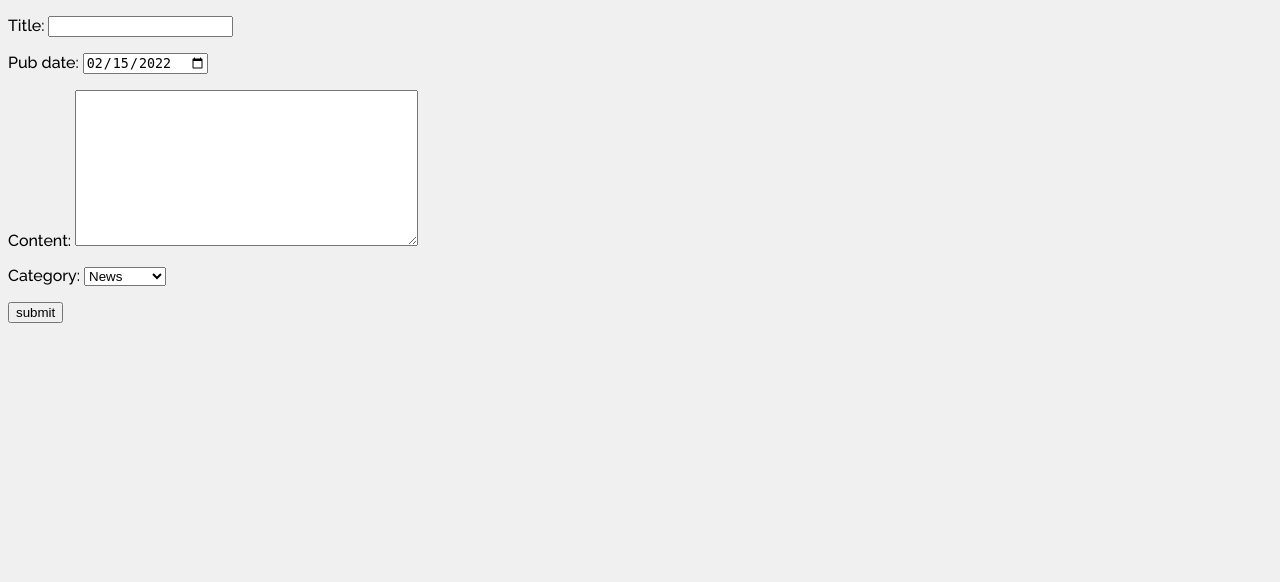
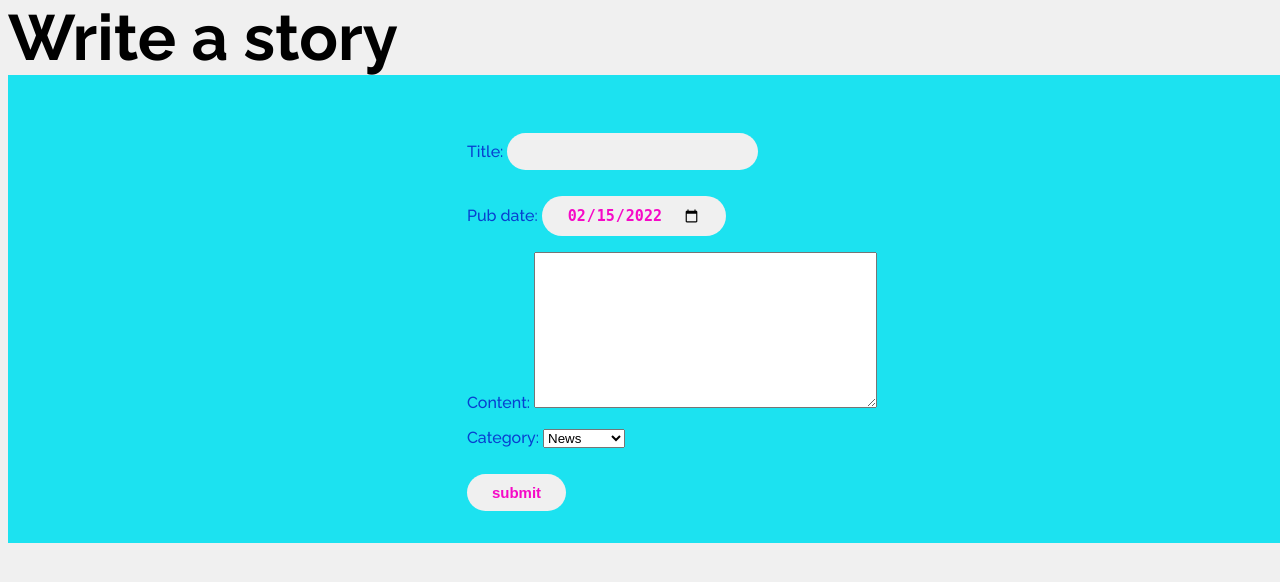
Before and after one commit to SheCodesAus/she-codes-django-news-project-mariapetra, a Django app: page /news/add-story/ in a window 1280 px wide; the page is wider, and only the part inside the window is pictured. Shown: the part 190-772 px from the top of that part. Run offline with Django 4.2, Linux system fonts and the light colour scheme; the visitor is signed in with stand-in values (Sample User, id 1); parts of the project's set-up code (start-up, migrations or seed data) failed here and were passed over.

Commit message:
style form

```diff
--- a/she_codes_news/news/models.py
+++ b/she_codes_news/news/models.py
@@ -1,6 +1,6 @@
+from datetime import datetime
 from django.contrib.auth import get_user_model
 from django.db import models
-
 
 class NewsStory(models.Model):
     title = models.CharField(max_length=200)
--- a/she_codes_news/news/templates/news/createStory.html
+++ b/she_codes_news/news/templates/news/createStory.html
@@ -1,11 +1,14 @@
 {% extends "base.html" %}
 
 {% block content %}
+<h1>Write a story</h1>
+<section class="form-section">
+    <form class="form-item" action="#" method="post">
+        {% csrf_token %}
+        {{ form.as_p }}
 
-<form action="" method="post">
-    {% csrf_token %}
-    {{ form.as_p }}
-    <input type="submit" value = "submit">
-</form>
+        <input class="form-button" type="submit" value ="submit">
+    </form>
+</section>
 
 {% endblock %}
--- a/she_codes_news/news/templates/news/storyCard.html
+++ b/she_codes_news/news/templates/news/storyCard.html
@@ -9,8 +9,9 @@
         <div class="story-card-text">
             <container class="container">
                 <h3>{{ story.title }}</h3>
-                <h4>{{ story.author }}</h4>
-                <h4>{{ story.pub_date }}</h4>
+                <h4>Written by: {{ story.author }}</h4>
+                <h4>Published on: {{ story.pub_date }}</h4>
+                <h4>Category: {{ story.category}}</h4>
 
                 {% if request.user.is_authenticated %}
                 <button class="story-button"><a href="{% url 'news:ammend' story.id %}">Edit this story</a></button>
--- a/she_codes_news/news/urls.py
+++ b/she_codes_news/news/urls.py
@@ -9,4 +9,5 @@ urlpatterns = [
     path('<int:pk>/delete', views.DeleteStoryView.as_view(), name='delete'),
     path('<int:pk>/ammend', views.AmmendStoryView.as_view(), name='ammend'),
     path('add-story/', views.AddStoryView.as_view(), name='newStory')
+    # path('category/', views.CategoryListView.as_view(), name='category')
 ]
--- a/she_codes_news/she_codes_news/settings.py
+++ b/she_codes_news/she_codes_news/settings.py
@@ -123,6 +123,8 @@ USE_TZ = True
 # https://docs.djangoproject.com/en/4.0/howto/static-files/
 
 STATIC_URL = '/static/'
+MEDIA_ROOT =  os.path.join(BASE_DIR, 'media')
+MEDIA_URL = '/media/'
 
 STATICFILES_DIRS = (
     os.path.join(BASE_DIR, 'static'),
--- a/she_codes_news/she_codes_news/urls.py
+++ b/she_codes_news/she_codes_news/urls.py
@@ -17,9 +17,11 @@ from django.contrib import admin
 from django.urls import path, include
 from users.views import ProfileView
 
+
 urlpatterns = [
     path('news/', include('news.urls')),
     path('users/', include('users.urls')),
     path('admin/', admin.site.urls),
     path('users/', include('django.contrib.auth.urls')),
+    path('user/<int:pk>', ProfileView.as_view(), name='userprofile'),
 ]
--- a/she_codes_news/static/styles.css
+++ b/she_codes_news/static/styles.css
@@ -146,8 +146,8 @@ a {
 }
 
 
-button {
-    background-color: var(--bg-color-dark);
+button,
+input {
     color: var(--light-font);
     justify-content: center;
     border: unset;
@@ -156,12 +156,24 @@ button {
     border-radius: 20px;
     font-size: 15px;
     font-weight: var(--bold-font);
-    margin-left: 70px;
     margin-top: 10px;
+    background-color: var(--bg-light);
+    color: var(--secondary-color);
 
 }
 
-button:hover {
+button:hover,
+input:hover {
     background-color: var(--secondary-color);
     color: var(--light-font);
 }
+
+.form-section {
+    margin: 0 auto;
+    width: 100%;
+    color: var(--bg-dark);
+    display: flex;
+    justify-content: center;
+    padding: 2rem;
+    background-color: var(--highlight-color);
+}
```
Also changed, not shown: she_codes_news/news/views.py (+6 -4 lines).
